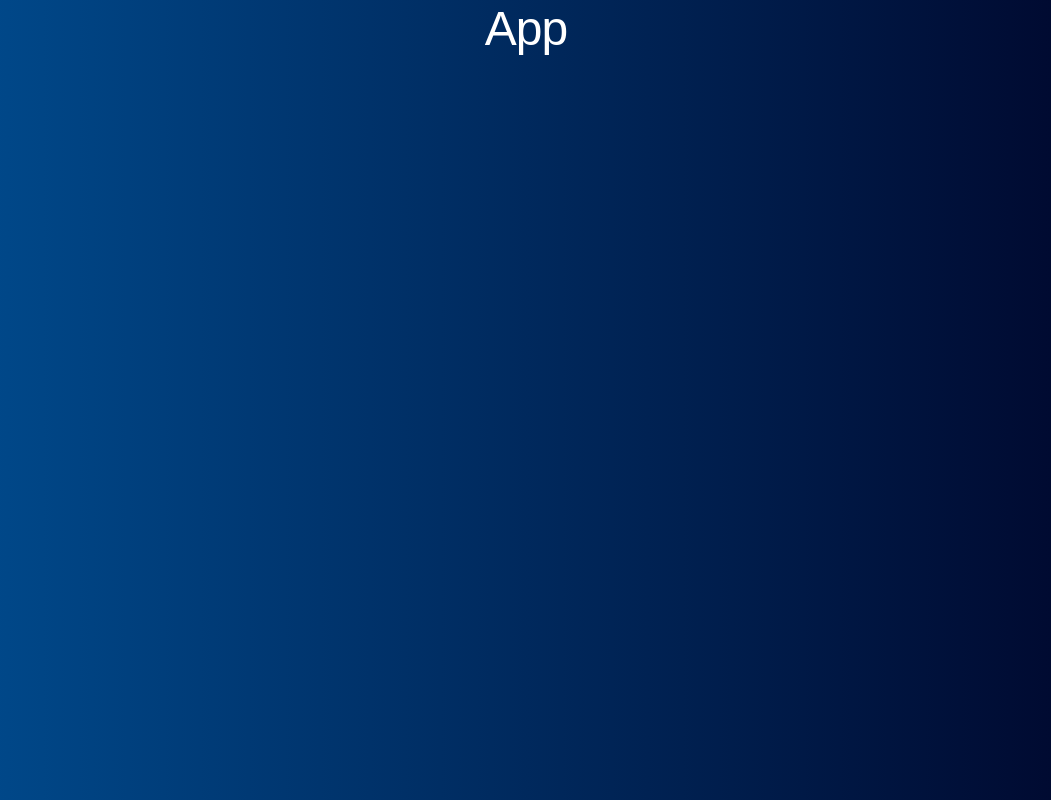
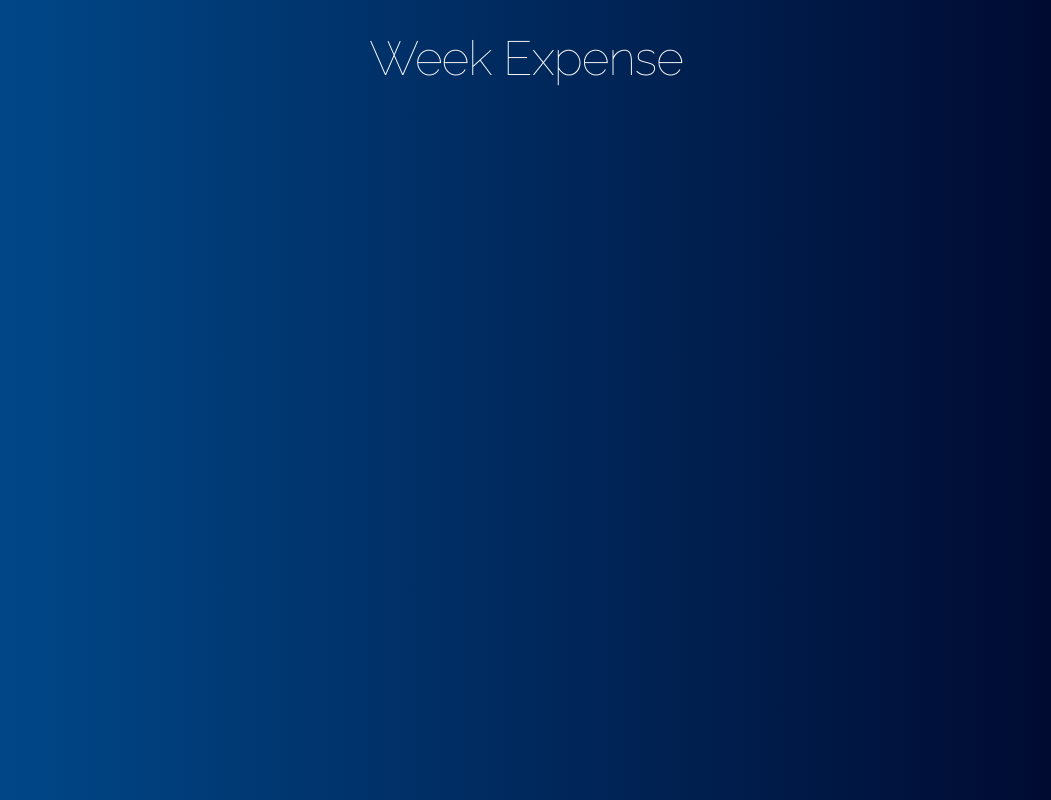
Before and after one commit to carlos-ssh/expense-management, a React (Create React App) app: page / in a window 1280 px wide. Shown: the whole page, without its empty margins (114-1165 px from the left). Built offline with nearby package versions, Linux system fonts and the light colour scheme.

Commit message:
Add main title and new fonts from google.

```diff
--- a/public/index.html
+++ b/public/index.html
@@ -13,7 +13,7 @@
     <link rel="manifest" href="%PUBLIC_URL%/manifest.json" />
     <title>💰Expense Management</title>
     <link rel="stylesheet" href="https://cdnjs.cloudflare.com/ajax/libs/normalize/8.0.1/normalize.min.css">
-    <link href="https://fonts.googleapis.com/css?family=Staatliches" rel="stylesheet">
+    <link href="https://fonts.googleapis.com/css?family=Raleway:100,400&display=swap" rel="stylesheet">
     <link rel="stylesheet" href="https://cdnjs.cloudflare.com/ajax/libs/skeleton/2.0.4/skeleton.min.css">
   </head>
   <body>
--- a/src/App.js
+++ b/src/App.js
@@ -1,8 +1,10 @@
 
 function App() {
   return (
-    <div className="App">
-      <h1>App</h1>
+    <div className="container">
+      <header>
+        <h1>Week Expense</h1>
+      </header>
     </div>
   );
 }
```
